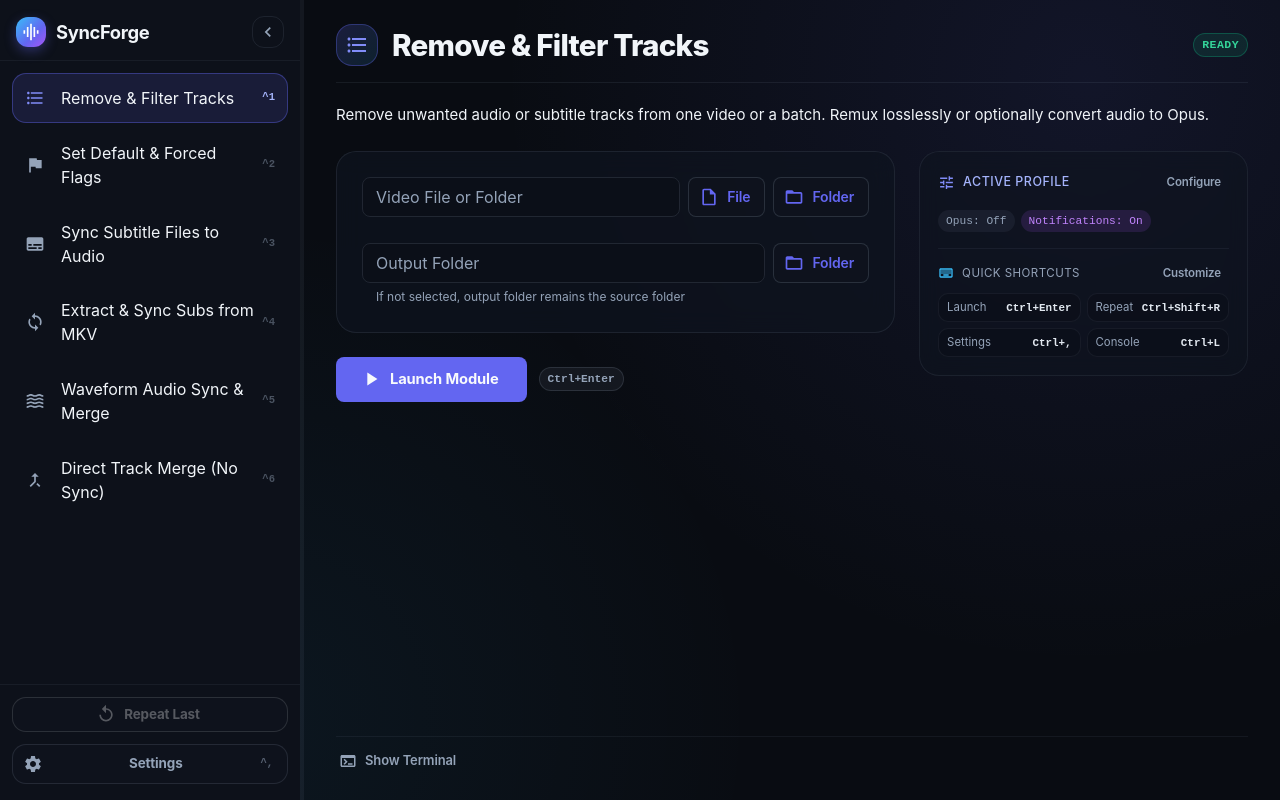
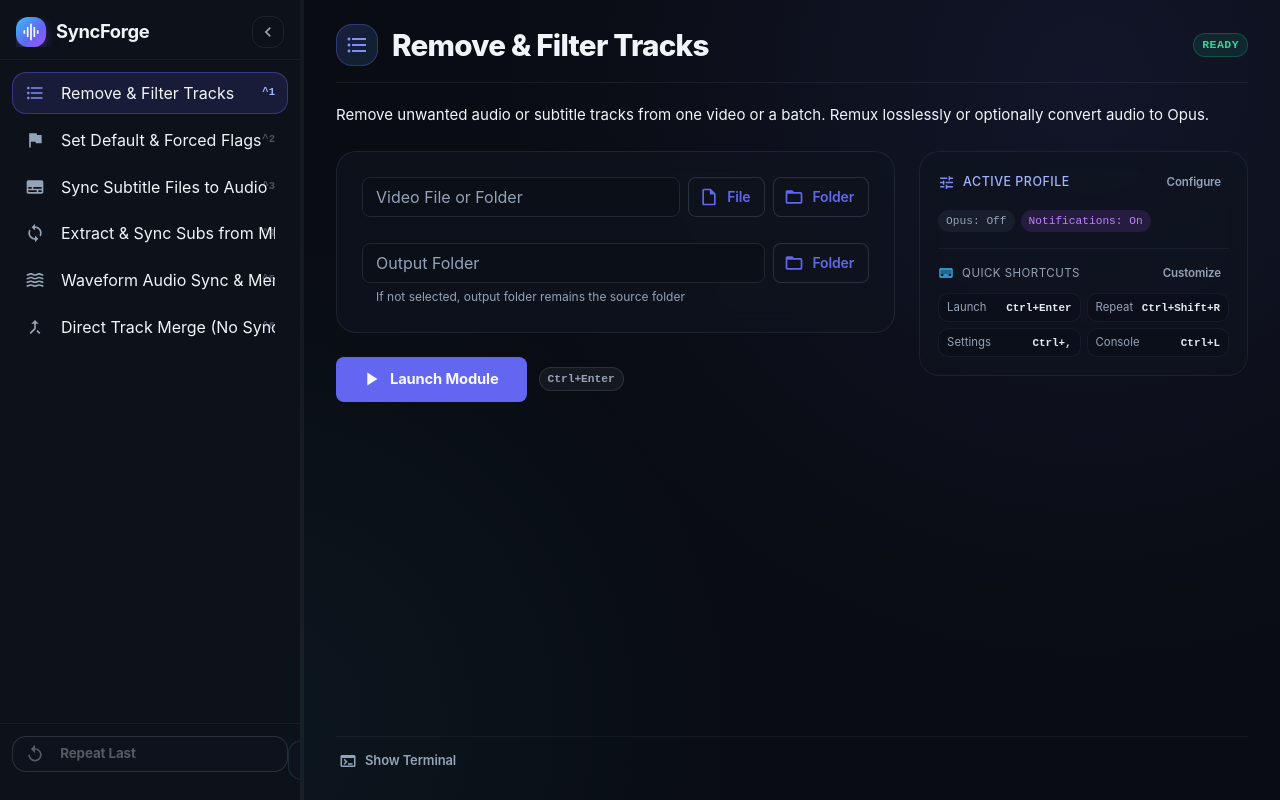
Before and after one commit to itsmrma/SyncForge, a React (Vite) app in the folder web/: page / in a window 1280 px wide. Built offline with nearby package versions, Linux system fonts and the light colour scheme; a web font is replaced by a local one.

Commit message:
fix(ui): prevent text reflow during sidebar expand using fixed-width clip container

```diff
--- a/web/src/components/Sidebar.jsx
+++ b/web/src/components/Sidebar.jsx
@@ -97,12 +97,27 @@
             pb: 1.5,
             display: 'flex',
             alignItems: 'center',
-            justifyContent: collapsed ? 'center' : 'space-between',
+            justifyContent: 'space-between',
             borderBottom: '1px solid rgba(148, 163, 184, 0.08)',
+            overflow: 'hidden',
+            whiteSpace: 'nowrap',
+            height: 60,
+            boxSizing: 'border-box',
           }}
         >
-          {!collapsed && (
-            <Box sx={{ display: 'flex', alignItems: 'center', gap: 1.25, minWidth: 0 }}>
+          <Box
+            sx={{
+              display: 'flex',
+              alignItems: 'center',
+              gap: 1.25,
+              minWidth: 150,
+              overflow: 'hidden',
+              whiteSpace: 'nowrap',
+              opacity: collapsed ? 0 : 1,
+              transition: isDragging ? 'none' : 'opacity 140ms ease',
+              pointerEvents: collapsed ? 'none' : 'auto',
+            }}
+          >
             <Box
               sx={{
                 width: 30,
@@ -123,7 +138,6 @@
               SyncForge
             </Typography>
           </Box>
-          )}
           <Tooltip title={collapsed ? 'Expand sidebar' : 'Collapse sidebar'}>
             <IconButton
               size="small"
@@ -133,6 +147,9 @@
                 color: 'text.secondary',
                 border: '1px solid rgba(148, 163, 184, 0.12)',
                 borderRadius: 1.5,
+                flexShrink: 0,
+                ml: collapsed ? 'auto' : 0,
+                mr: collapsed ? 'auto' : 0,
               }}
             >
               <Box
@@ -142,7 +159,7 @@
                   alignItems: 'center',
                   justifyContent: 'center',
                   transform: collapsed ? 'rotate(180deg)' : 'rotate(0deg)',
-                  transition: 'transform 180ms cubic-bezier(0.4, 0, 0.2, 1)',
+                  transition: isDragging ? 'none' : 'transform 180ms cubic-bezier(0.4, 0, 0.2, 1)',
                 }}
               >
                 <ChevronLeft fontSize="small" />
@@ -151,7 +168,7 @@
           </Tooltip>
         </Box>
 
-        <List sx={{ flex: 1, overflowY: 'auto', px: collapsed ? 1 : 1.5, pt: 1.5 }}>
+        <List sx={{ flex: 1, overflowY: 'auto', px: 1.5, pt: 1.5 }}>
           {modules.map((module, index) => {
             const active = selectedMod.id === module.id;
             const modCombo = shortcuts?.[`module_${index + 1}`] ?? DEFAULT_SHORTCUTS[`module_${index + 1}`];
@@ -177,12 +194,14 @@
                       borderRadius: 1.75,
                       mb: 0.6,
                       py: 1,
-                      px: collapsed ? 2 : 1.5,
+                      px: 1.5,
                       position: 'relative',
                       border: '1px solid',
                       borderColor: active
                         ? 'rgba(99, 102, 241, 0.4)'
                         : 'transparent',
+                      overflow: 'hidden',
+                      whiteSpace: 'nowrap',
                       '&.Mui-selected': {
                         bgcolor: 'rgba(99, 102, 241, 0.14)',
                         '&:hover': {
@@ -193,14 +212,27 @@
                   >
                     <ListItemIcon
                       sx={{
-                        minWidth: collapsed ? 0 : 36,
+                        minWidth: 36,
+                        flexShrink: 0,
                         color: active ? '#818CF8' : 'text.secondary',
                       }}
                     >
                       <module.icon fontSize="small" />
                     </ListItemIcon>
-                    {!collapsed && (
-                      <>
+                    <Box
+                      sx={{
+                        display: 'flex',
+                        alignItems: 'center',
+                        justifyContent: 'space-between',
+                        flex: 1,
+                        minWidth: 210,
+                        overflow: 'hidden',
+                        whiteSpace: 'nowrap',
+                        opacity: collapsed ? 0 : 1,
+                        transition: isDragging ? 'none' : 'opacity 140ms ease',
+                        pointerEvents: collapsed ? 'none' : 'auto',
+                      }}
+                    >
                       <ListItemText
                         primary={module.title}
                         primaryTypographyProps={{
@@ -209,6 +241,7 @@
                           color: active ? 'text.primary' : 'text.secondary',
                           noWrap: true,
                         }}
+                        sx={{ my: 0 }}
                       />
                       {compactHint && (
                         <Typography
@@ -225,8 +258,7 @@
                           {compactHint}
                         </Typography>
                       )}
-                      </>
-                    )}
+                    </Box>
                   </ListItemButton>
                 </Tooltip>
               </ListItem>
@@ -236,10 +268,12 @@
 
         <Box
           sx={{
-            px: collapsed ? 1 : 1.5,
+            px: 1.5,
             pt: 1.5,
             pb: 2,
             borderTop: '1px solid rgba(148, 163, 184, 0.08)',
+            overflow: 'hidden',
+            whiteSpace: 'nowrap',
           }}
         >
           <Tooltip
@@ -259,16 +293,32 @@
                 onClick={onRepeat}
                 disabled={running || !hasRun}
                 fullWidth
-                startIcon={collapsed ? null : <Replay fontSize="small" />}
                 sx={{
                   mb: 1.5,
                   borderRadius: 1.75,
                   fontWeight: 700,
                   minWidth: 0,
                   fontSize: '0.84rem',
+                  overflow: 'hidden',
+                  whiteSpace: 'nowrap',
+                  px: 1.5,
+                  justifyContent: collapsed ? 'center' : 'flex-start',
                 }}
               >
-                {collapsed ? <Replay fontSize="small" /> : 'Repeat Last'}
+                <Replay fontSize="small" sx={{ flexShrink: 0, mr: collapsed ? 0 : 1 }} />
+                <Box
+                  component="span"
+                  sx={{
+                    minWidth: 90,
+                    opacity: collapsed ? 0 : 1,
+                    transition: isDragging ? 'none' : 'opacity 140ms ease',
+                    display: collapsed ? 'none' : 'inline-block',
+                    overflow: 'hidden',
+                    whiteSpace: 'nowrap',
+                  }}
+                >
+                  Repeat Last
+                </Box>
               </Button>
             </span>
           </Tooltip>
@@ -303,7 +353,7 @@
                 setSettingsOpen(true);
               }}
               fullWidth
-              startIcon={<Settings fontSize="small" />}
+              startIcon={<Settings fontSize="small" sx={{ flexShrink: 0 }} />}
               sx={{
                 borderRadius: 1.75,
                 fontWeight: 700,
@@ -314,11 +364,27 @@
                 py: 0.9,
                 color: 'text.secondary',
                 borderColor: 'rgba(148, 163, 184, 0.16)',
+                overflow: 'hidden',
+                whiteSpace: 'nowrap',
                 '&:hover': {
                   borderColor: '#818CF8',
                   color: '#818CF8',
                   bgcolor: 'rgba(99, 102, 241, 0.08)',
                 },
+              }}
+            >
+              <Box
+                component="span"
+                sx={{
+                  display: 'flex',
+                  alignItems: 'center',
+                  justifyContent: 'space-between',
+                  flex: 1,
+                  minWidth: 170,
+                  overflow: 'hidden',
+                  whiteSpace: 'nowrap',
+                  opacity: collapsed ? 0 : 1,
+                  transition: isDragging ? 'none' : 'opacity 140ms ease',
                 }}
               >
                 <span>Settings</span>
@@ -336,6 +402,7 @@
                     {formatCompactShortcut(settingsCombo)}
                   </Typography>
                 )}
+              </Box>
             </Button>
           )}
 
```
Lines whose indentation alone changed are shown as unchanged.
